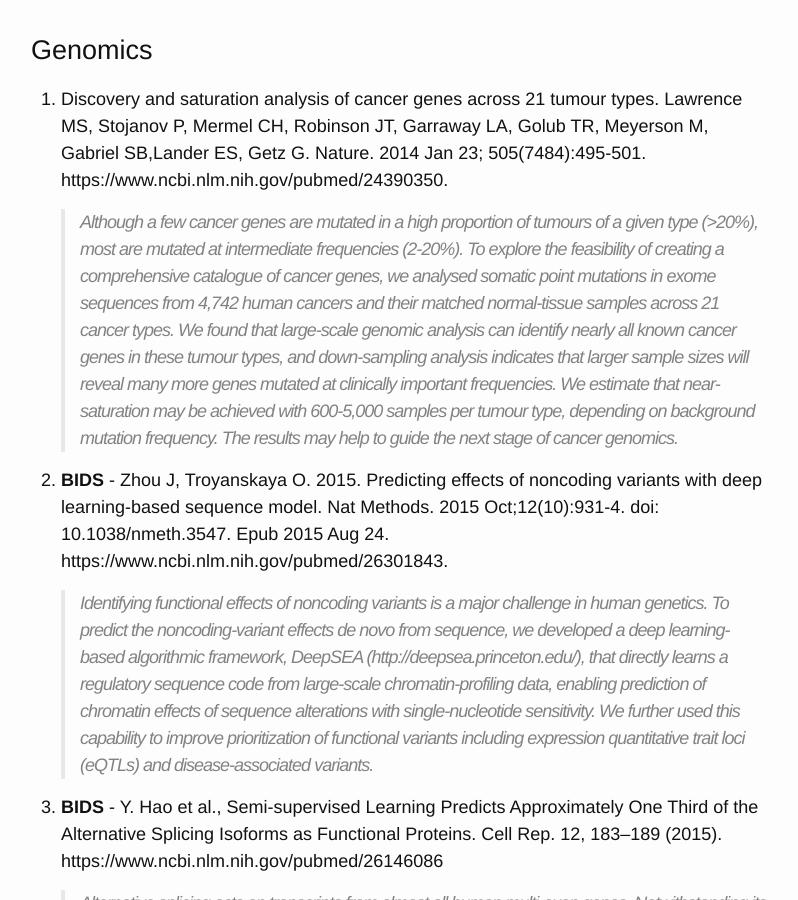
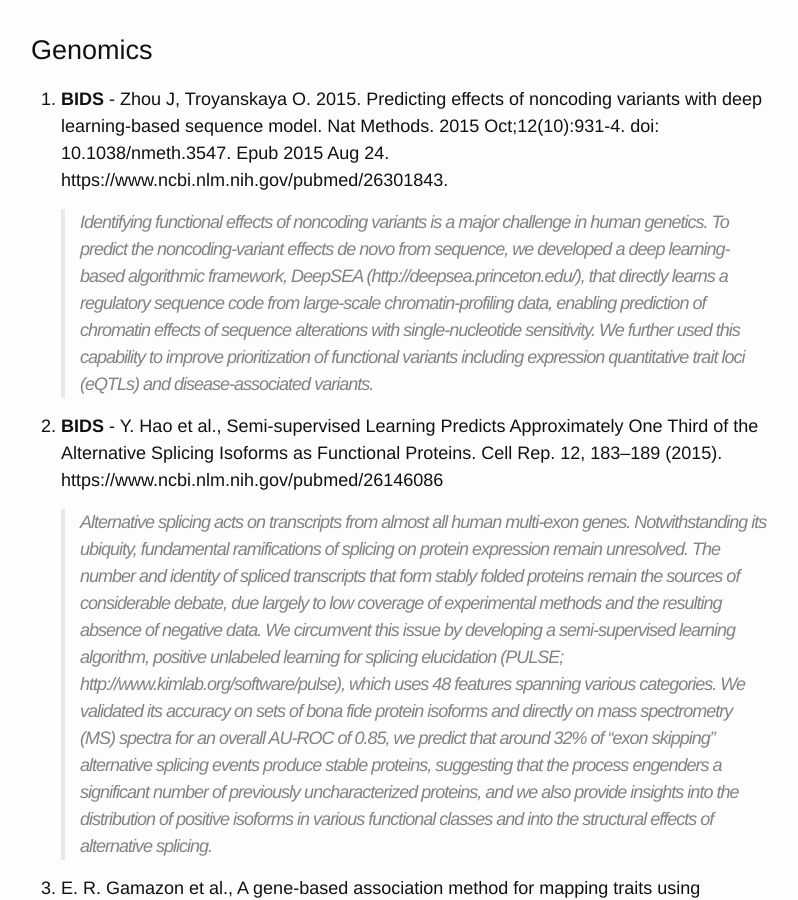
Before and after one commit to dcmb-courses/bioinf602-603, a Jekyll site: the page built from Genomics.md, in a window 1280 px wide and 900 px high. Shown: the whole window, without its empty margins (239-1037 px from the left). Built offline with Jekyll 4.4.1, drawn with Linux system fonts in a browser that asks for light colours.

Commit message:
Update Genomics.md
Removed Lawrence et al, 2014 - JS request
https://www.ncbi.nlm.nih.gov/pubmed/24390350.

```diff
--- a/Genomics.md
+++ b/Genomics.md
@@ -5,10 +5,6 @@ permalink: /Genomics/
 ---
 
 # Genomics
-
-1. Discovery and saturation analysis of cancer genes across 21 tumour types. Lawrence MS, Stojanov P, Mermel CH, Robinson JT, Garraway LA, Golub TR, Meyerson M, Gabriel SB,Lander ES, Getz G. Nature. 2014 Jan 23; 505(7484):495-501. https://www.ncbi.nlm.nih.gov/pubmed/24390350.
-
-      >Although a few cancer genes are mutated in a high proportion of tumours of a given type (>20%), most are mutated at intermediate frequencies (2-20%). To explore the feasibility of creating a comprehensive catalogue of cancer genes, we analysed somatic point mutations in exome sequences from 4,742 human cancers and their matched normal-tissue samples across 21 cancer types. We found that large-scale genomic analysis can identify nearly all known cancer genes in these tumour types, and down-sampling analysis indicates that larger sample sizes will reveal many more genes mutated at clinically important frequencies. We estimate that near-saturation may be achieved with 600-5,000 samples per tumour type, depending on background mutation frequency. The results may help to guide the next stage of cancer genomics.
 
 1. **BIDS** - Zhou J, Troyanskaya O.  2015. Predicting effects of noncoding variants with deep learning-based sequence model. Nat Methods. 2015 Oct;12(10):931-4. doi: 10.1038/nmeth.3547. Epub 2015 Aug 24. https://www.ncbi.nlm.nih.gov/pubmed/26301843.
 
```
